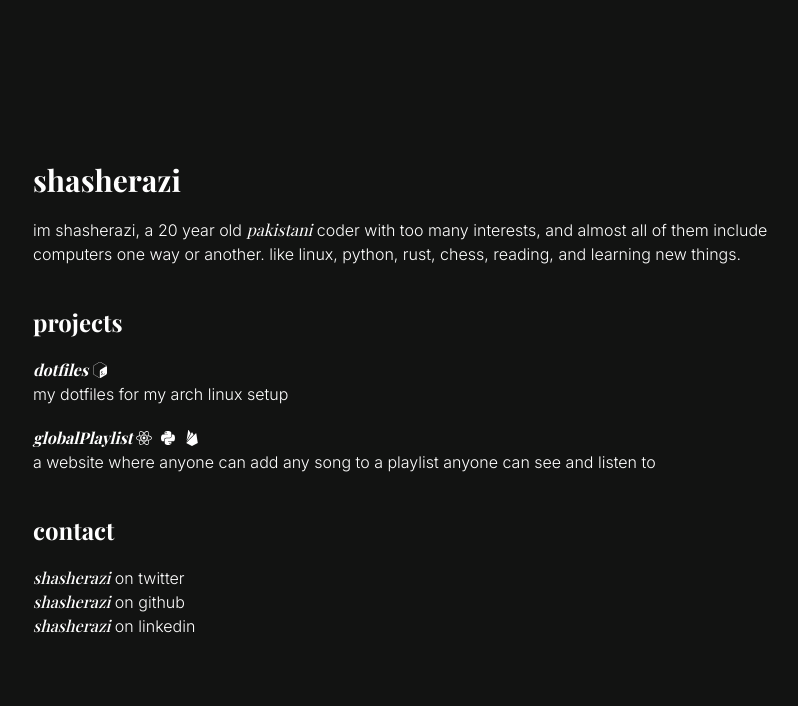
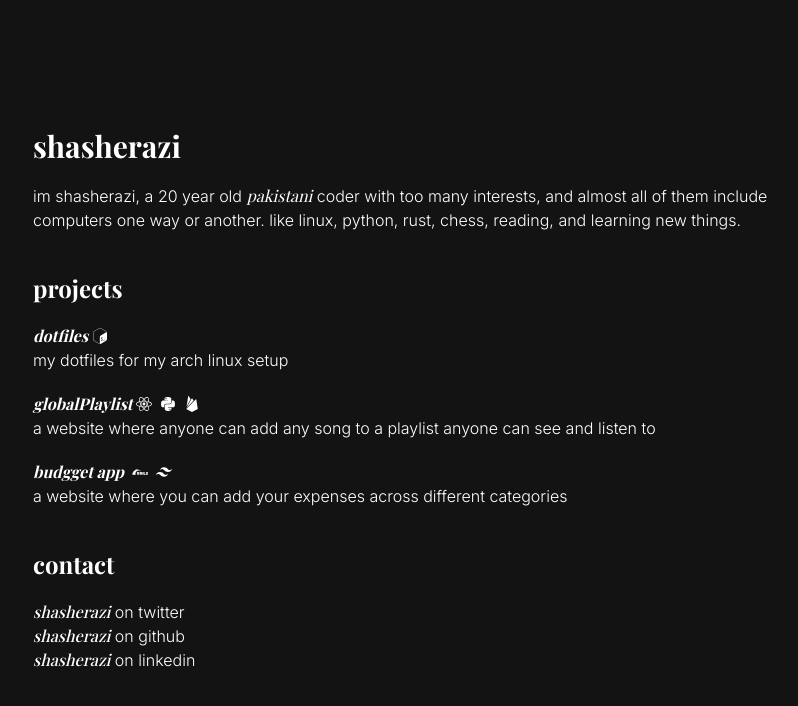
Before and after one commit to shasherazi/portfolio-new, a React (Vite) app: page / in a window 1280 px wide. Shown: the top 706 px of the page, without its empty margins (223-1021 px from the left). Built offline with nearby package versions, Linux system fonts and the light colour scheme; a web font is replaced by a local one.

Commit message:
Add new project

```diff
--- a/src/components/Main.tsx
+++ b/src/components/Main.tsx
@@ -1,10 +1,15 @@
-import { SiGnubash, SiFirebase } from "react-icons/si";
+import {
+  SiGnubash,
+  SiFirebase,
+  SiRubyonrails,
+  SiTailwindcss,
+} from "react-icons/si";
 import { FaReact, FaPython } from "react-icons/fa";
 import TechDetailsPopup from "./TechDetailPopup";
 
 function Main() {
   return (
-    <main className="mx-[10%] text-white md:mx-[20%]">
+    <main className="mx-[10%] text-white md:mx-[20%] my-8">
       <h1 className="main-heading mb-5 font-playfair text-3xl font-bold ">
         shasherazi
       </h1>
@@ -56,6 +61,22 @@ function Main() {
             and listen to
           </p>
         </div>
+        <div className="budgget my-5">
+          <h3>
+            <a
+              href="https://budget-app-te60.onrender.com/"
+              className="font-playfair font-bold italic  hover:underline"
+            >
+              budgget app{" "}
+            </a>
+            <TechDetailsPopup name="ruby on rails" icon={<SiRubyonrails />} />
+            <TechDetailsPopup name="tailwind css" icon={<SiTailwindcss />} />
+          </h3>
+          <p className="font-inter font-light ">
+            a website where you can add your expenses across different
+            categories
+          </p>
+        </div>
       </div>
       <div className="contact">
         <h2 className="mb-5 mt-10 font-playfair text-2xl font-bold ">
```
